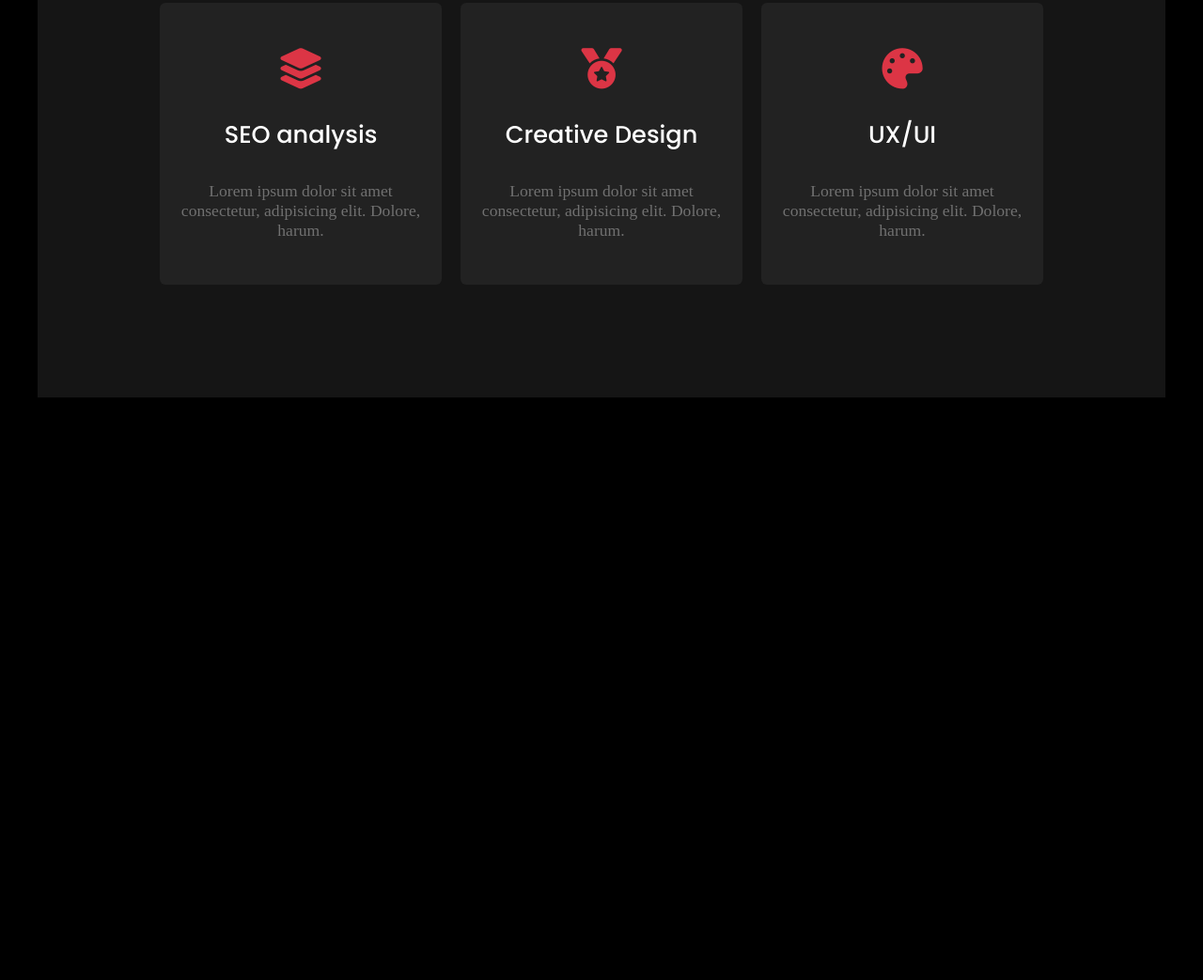
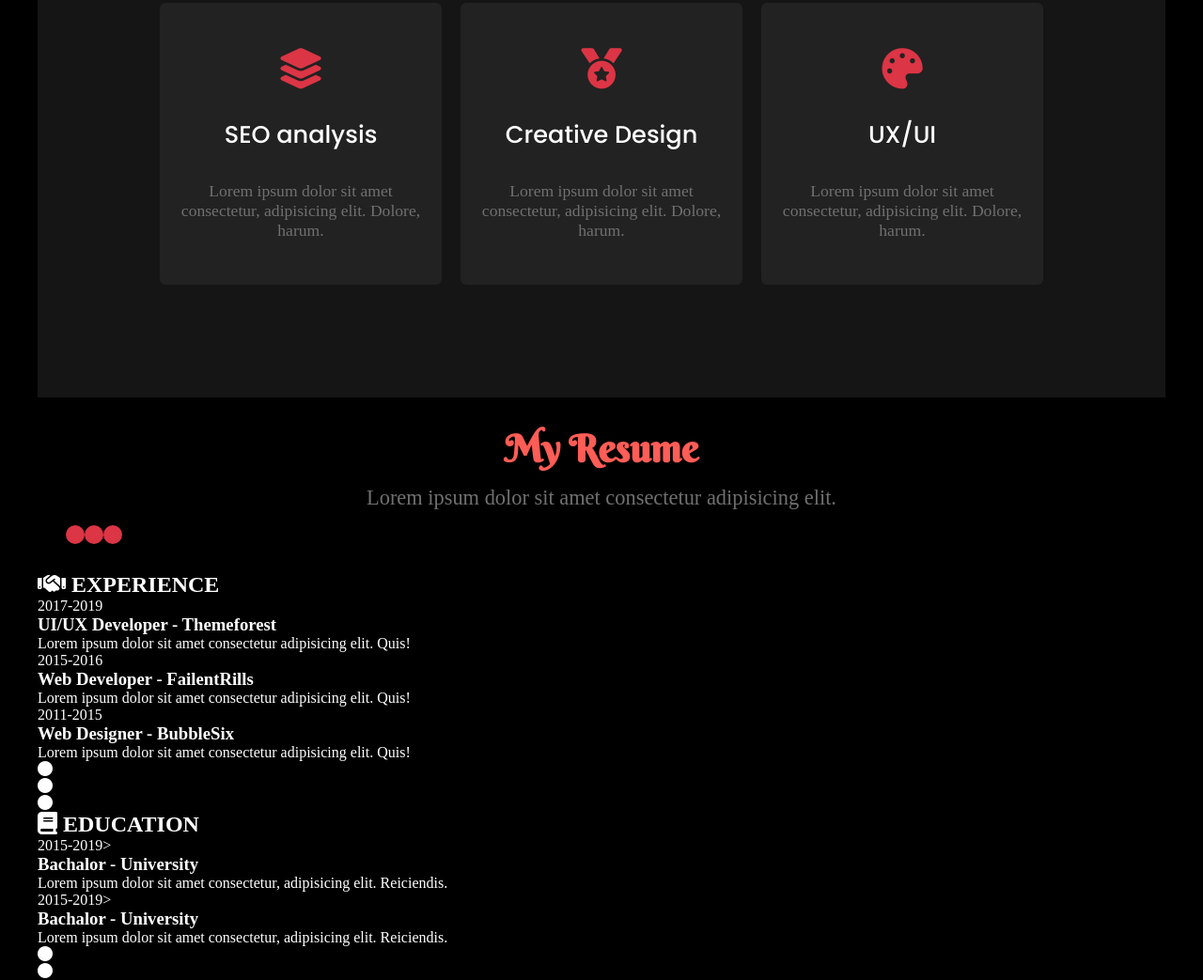
Before and after one commit to AngeloHervis/projects-to-show, a plain HTML site: page Sobre mim pt2/index.html in a window 1280 px wide. Shown: the part 2215-3258 px from the top of the page at 94% size. Before the commit the page ends 2638 px from the top, so only its background shows below. Drawn offline with Linux system fonts and the light colour scheme.

Commit message:
Atualização

```diff
--- a/Sobre mim pt2/index.html
+++ b/Sobre mim pt2/index.html
@@ -120,6 +120,62 @@
             </ul>
         </div>
     </section>
+
+    <div class="my_resume">
+        <div class="sobre_titulo">
+            <h1>My Resume</h1>
+            <p>Lorem ipsum dolor sit amet consectetur adipisicing elit.</p>
+            <div aria-label="Seção de botões">
+                <span></span>
+                <span></span>
+                <span></span>
+            </div>
+        </div>
+        <div class="resume_generica">
+            <h2 class="experience"> <i class="fa-solid fa-handshake"></i> EXPERIENCE</h2>
+            <div class="experience_content">
+                <div>
+                    <span> 2017-2019</span>
+                    <h3>UI/UX Developer - Themeforest</h3>
+                    <p>Lorem ipsum dolor sit amet consectetur adipisicing elit. Quis!</p>
+                </div>
+                <div>
+                    <span> 2015-2016</span>
+                    <h3>Web Developer - FailentRills</h3>
+                    <p>Lorem ipsum dolor sit amet consectetur adipisicing elit. Quis!</p>
+                </div>
+                <div>
+                    <span> 2011-2015</span>
+                    <h3>Web Designer - BubbleSix</h3>
+                    <p>Lorem ipsum dolor sit amet consectetur adipisicing elit. Quis!</p>
+                </div>
+                <ul>
+                    <li><i class="fa-sharp fa-solid fa-circle"></i></li>
+                    <li><i class="fa-sharp fa-solid fa-circle"></i></li>
+                    <li><i class="fa-sharp fa-solid fa-circle"></i></li>
+                </ul>
+            </div>
+            <h2 class="education">
+                <i class="fa-solid fa-book"></i> EDUCATION
+            </h2>
+            <div class="education_content">
+                <div>
+                    <span>2015-2019</span>>
+                    <h3>Bachalor - University</h3>
+                    <p>Lorem ipsum dolor sit amet consectetur, adipisicing elit. Reiciendis.</p>
+                </div>
+                <div>
+                    <span>2015-2019</span>>
+                    <h3>Bachalor - University</h3>
+                    <p>Lorem ipsum dolor sit amet consectetur, adipisicing elit. Reiciendis.</p>
+                </div>
+                <ul>
+                    <li><i class="fa-sharp fa-solid fa-circle"></i></li>
+                    <li><i class="fa-sharp fa-solid fa-circle"></i></li>
+                </ul>
+            </div>
+        </div>
+    </div>
     <script src="script.js"></script>
 </body>
 
--- a/Sobre mim pt2/style.css
+++ b/Sobre mim pt2/style.css
@@ -436,3 +436,9 @@ main .sobre{
         border-left: 2px solid red;
 
     }
+
+    /*EXPERIENCIAS*/
+
+    .my_resume{
+        color: white;
+    }
```
